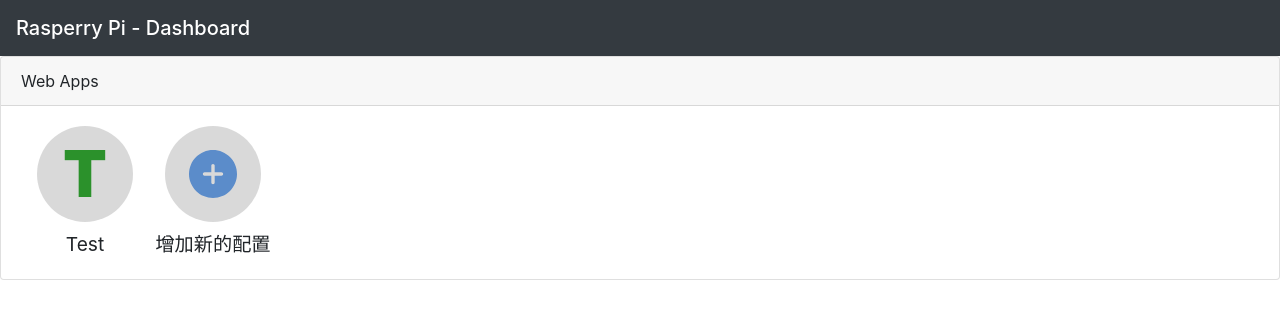
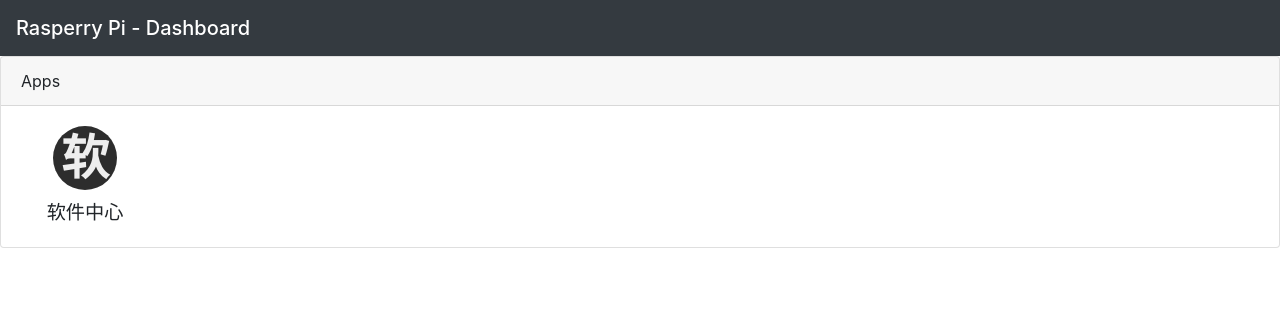
Before and after one commit to xckai/pi-dashboard, a React app: page / in a window 1280 px wide. Built offline with nearby package versions, Linux system fonts and the light colour scheme.

Commit message:
feat: 准备重构

```diff
--- a/src/component/App.less
+++ b/src/component/App.less
@@ -6,13 +6,13 @@
   width: 8rem;
 
   .icon {
-    width: 6rem;
-    height: 6rem;
+    width: 4rem;
+    height: 4rem;
     display: flex;
     justify-content: center;
     align-items: center;
     border-radius: 100%;
-    background: rgba(128, 128, 128, 0.3);
+    background: rgb(45, 45, 45);
     img {
       transition: all 0.2s;
       width: 3rem;
@@ -20,10 +20,10 @@
     }
     span {
       transition: all 0.5s;
-      font-size: 400%;
-      font-weight: 900;
-      opacity: 0.8;
-      color: green;
+      font-size: 300%;
+      font-weight: 600;
+      opacity: 1;
+      color: #eeeeee;
     }
   }
   .title {
@@ -38,11 +38,11 @@
       img {
         transition: width 1s ease-in-out;
         transition: height 1s ease-in-out;
-        width: 3.5rem;
-        height: 3.5rem;
+        width: 4.2rem;
+        height: 4.2rem;
       }
       span {
-        font-size: 450%;
+        font-size: 320%;
       }
     }
   }
--- a/src/component/WebApps.js
+++ b/src/component/WebApps.js
@@ -1,5 +1,10 @@
 import React from "react";
 export class WebApps extends React.Component {
+  onClick = () => {
+    if (this.props.url) {
+      window.open(this.props.url);
+    }
+  };
   render() {
     let icon = this.props.iconSrc ? (
       <img src={this.props.iconSrc} alt={this.props.title[0]} />
@@ -7,7 +12,7 @@ export class WebApps extends React.Component {
       <span> {this.props.title[0]}</span>
     );
     return (
-      <div className="webapp">
+      <div className="webapp" onClick={this.onClick}>
         <div className="icon">{icon}</div>
         <div className="title">{this.props.title}</div>
       </div>
--- a/src/component/WebContainer.js
+++ b/src/component/WebContainer.js
@@ -3,15 +3,15 @@ import { WebApps } from "./WebApps";
 import { AddAppBtn } from "./AddAppBtn";
 export class WebContainer extends React.Component {
   render() {
-    let apps = [{ title: "Test" }].map(q => {
-      return <WebApps title={q.title} iconSrc={q.iconSrc} key={q.title} />;
+    let apps = [{ title: "软件中心" }].map(q => {
+      return <WebApps title={q.title} iconSrc={q.iconSrc} key={q.title} url={q.url}/>;
     });
     return (
       <div className="card">
-        <div className="card-header">Web Apps</div>
+        <div className="card-header">Apps</div>
         <div className="card-body d-flex flex-row flex-wrap">
           {apps}
-          <AddAppBtn />
+          {/* <AddAppBtn /> */}
         </div>
       </div>
     );
--- a/webpack.dev.js
+++ b/webpack.dev.js
@@ -5,7 +5,8 @@ module.exports = {
   mode: "development",
   entry: {
     main: "./src/main.js",
-    style: "./src/style.less"
+    style: "./src/style.less",
+    config: './src/config.json'
   },
   devtool: "inline-source-map",
   devServer: {
@@ -32,6 +33,10 @@ module.exports = {
       },
       {
         test: /\.(png|svg|jpg|gif)$/,
+        use: ["file-loader"]
+      },
+      {
+        test: /\.(json))$/,
         use: ["file-loader"]
       },
       {
```
Also changed, not shown: 1 other file.
